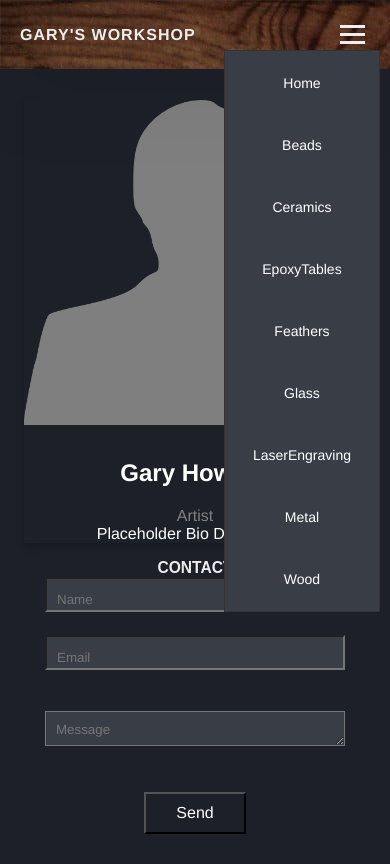
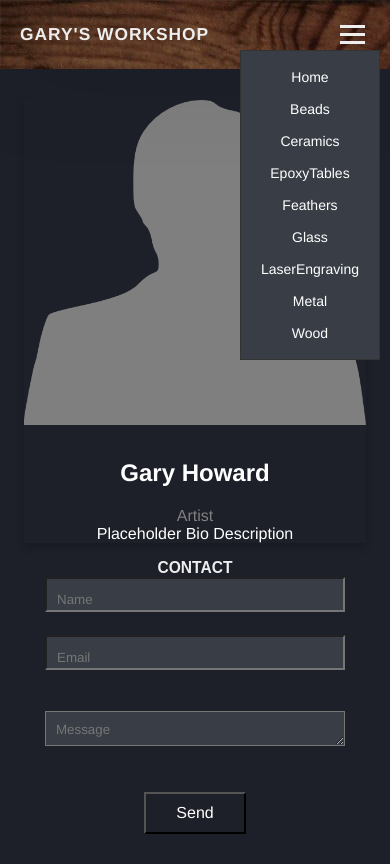
Before and after one commit to RyanLEarl/gary-workshop, a website: page front-end/index.html in a window 390 px wide. Both pictures are taken after a click on the button 352 px from the left and 34 px from the top of the page. Drawn offline with Linux system fonts and the light colour scheme.

Commit message:
Made adjustments to scaling of navbar elements

```diff
--- a/front-end/assets/stylesheets/index.css
+++ b/front-end/assets/stylesheets/index.css
@@ -1,6 +1,8 @@
 :root {
   --text-color: #EEEEEE;
   --element-bg-color: #393E46;
+  --page-header-font-size: clamp(16px, calc(16px + 0.35vw), 32px);
+  --page-font-size: clamp(12px, calc(12px + 0.35vw), 24px);
 }
 
 /* ******************************** GENERAL ******************************* */
@@ -135,7 +137,7 @@
 }
 
 .logo {
-  font-size: clamp(16px, 3vw, 24px);
+  font-size: var(--page-header-font-size);
   text-transform: uppercase;
   font-weight: 700;
   letter-spacing: 1px;
@@ -153,13 +155,13 @@ li a {
   display: block;
   color: white;
   text-align: center;
-  padding: 14px 18px;
+  padding: clamp(8px, 1vw, 14px) clamp(10px, 1vw, 18px);
   text-decoration: none;
 }
 .menu {
   display: flex;
-  gap: 1em;
-  font-size: 18px;
+  /* gap: 1em; */
+  font-size: var(--page-font-size);
 }
 .menu li:hover {
   background-color:#b7a285;
@@ -189,7 +191,7 @@ li a {
   background-color: var(--text-color);
 }
 
-@media (max-width: 1400px) {
+@media (max-width: 1000px) {
   .menu {
     display: none;
   }
```
